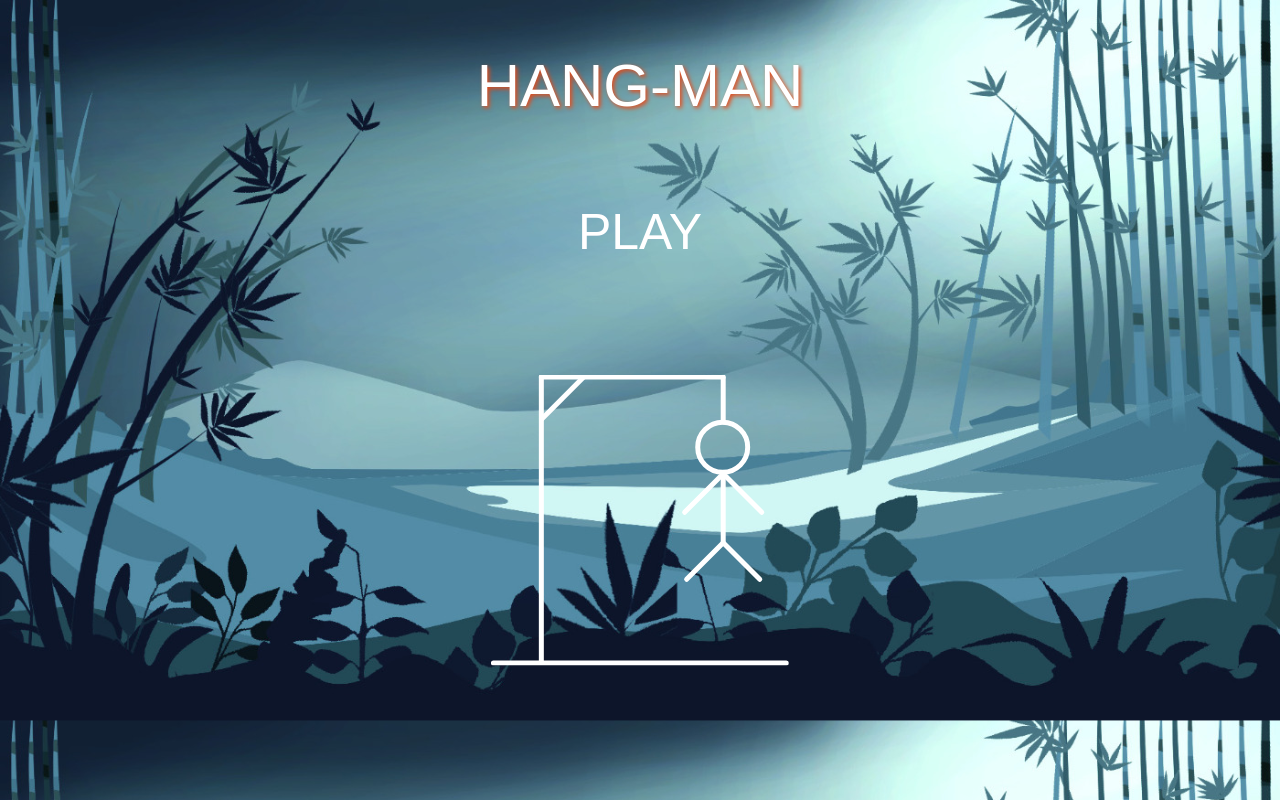
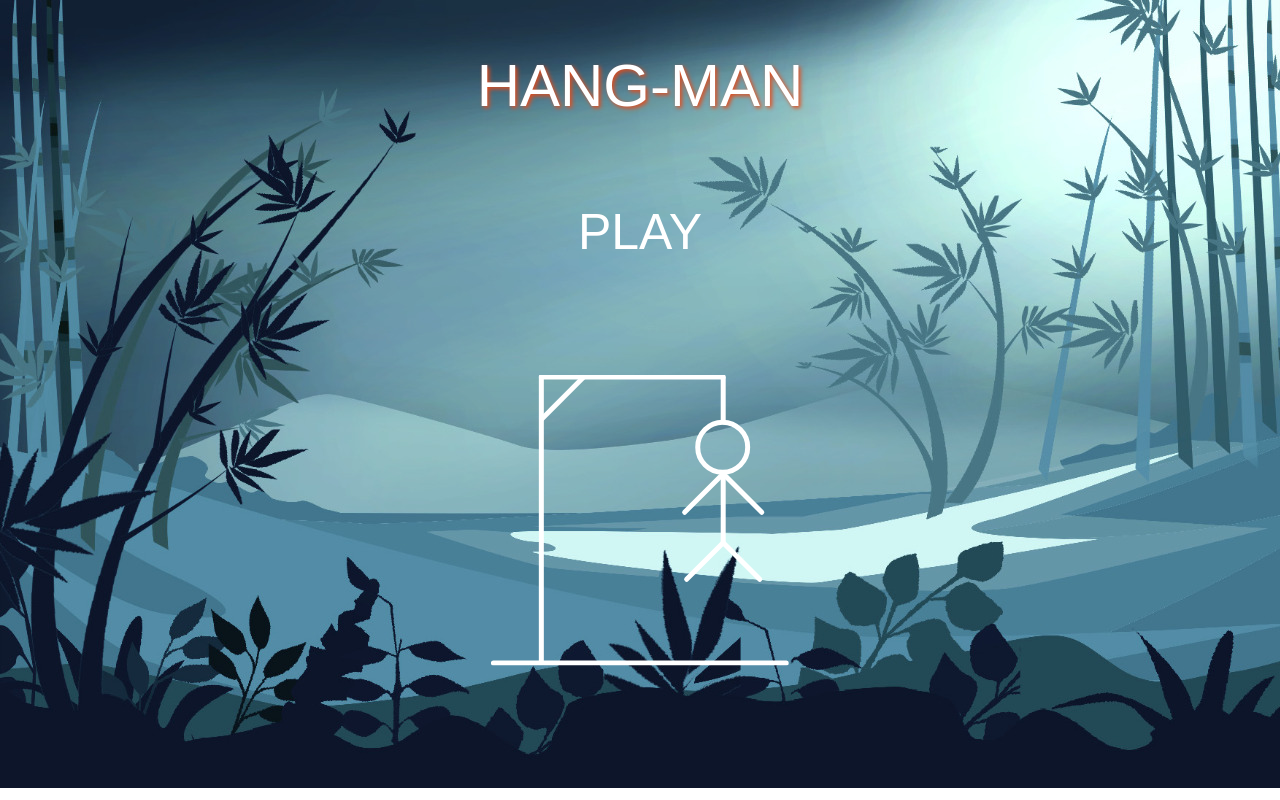
Before and after one commit to nesirresulzade/HangMan, a plain HTML site: page index.html in a window 1280 px wide. Drawn offline with nearby package versions, Linux system fonts and the light colour scheme.

Commit message:
update body

```diff
--- a/src/style/index.css
+++ b/src/style/index.css
@@ -4,8 +4,10 @@ body {
     background-size: cover;
     color: white;
     background-image: url(../img/ee61d14e-cfc2-4e56-bf52-b620a02c4150.jpg);
+    object-fit: contain;
+    background-repeat: no-repeat;
+    background-size: auto;
 }
-
 .title {
     text-align: center;
     margin-top: 50px;
```
